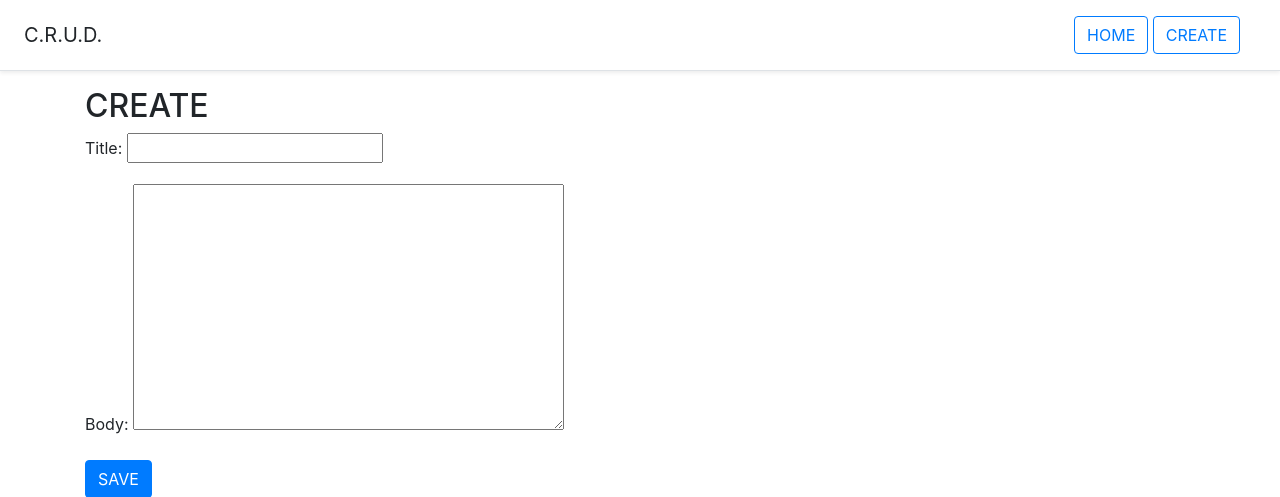
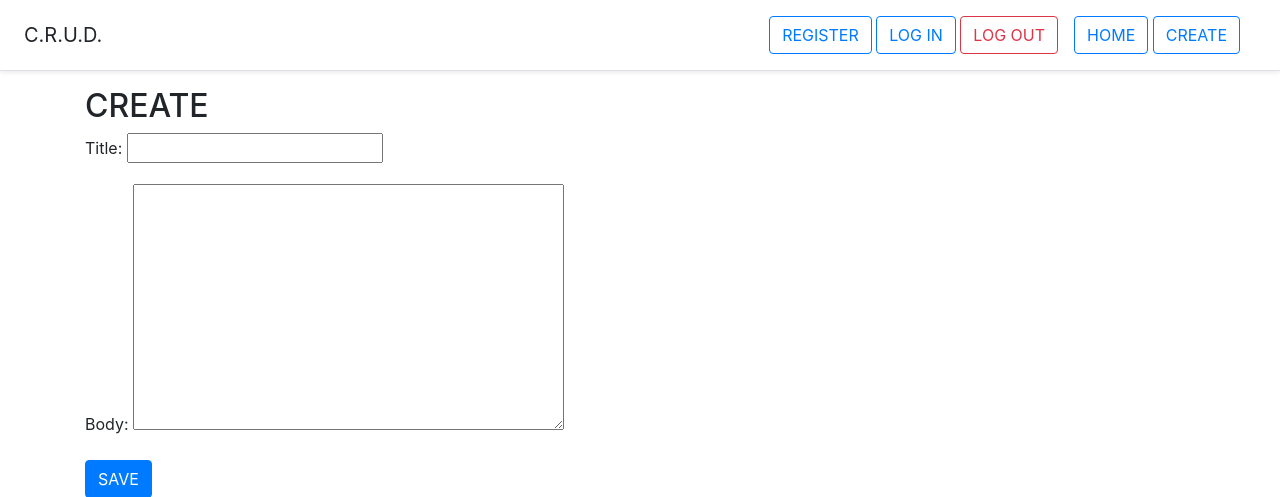
Before and after one commit to Radzivon-Karachun/django_CRUD_Project, a Django app: page /create/ in a window 1280 px wide. Shown: the top 497 px of the page. Run offline with Django 4.2, Linux system fonts and the light colour scheme; some libraries are stand-ins or nearby versions.

Commit message:
update base page

```diff
--- a/templates/crud/base.html
+++ b/templates/crud/base.html
@@ -15,6 +15,11 @@
 <body>
 <div class="d-flex flex-column flex-md-row align-items-center p-3 px-md-4 mb-3 bg-white border-bottom shadow-sm">
     <h5 class="my-0 mr-md-auto font-weight-normal">C.R.U.D.</h5>
+    <nav class="my-2 my-md-0 mr-md-3">
+        <a class="btn btn-outline-primary" href="#">REGISTER</a>
+        <a class="btn btn-outline-primary" href="#">LOG IN</a>
+        <a class="btn btn-outline-danger" href="#">LOG OUT</a>
+    </nav>
     <nav class="my-2 my-md-0 mr-md-3">
         <a class="btn btn-outline-primary" href="{% url 'home' %}">HOME</a>
         <a class="btn btn-outline-primary" href="{% url 'create_blog_page' %}">CREATE</a>
```
